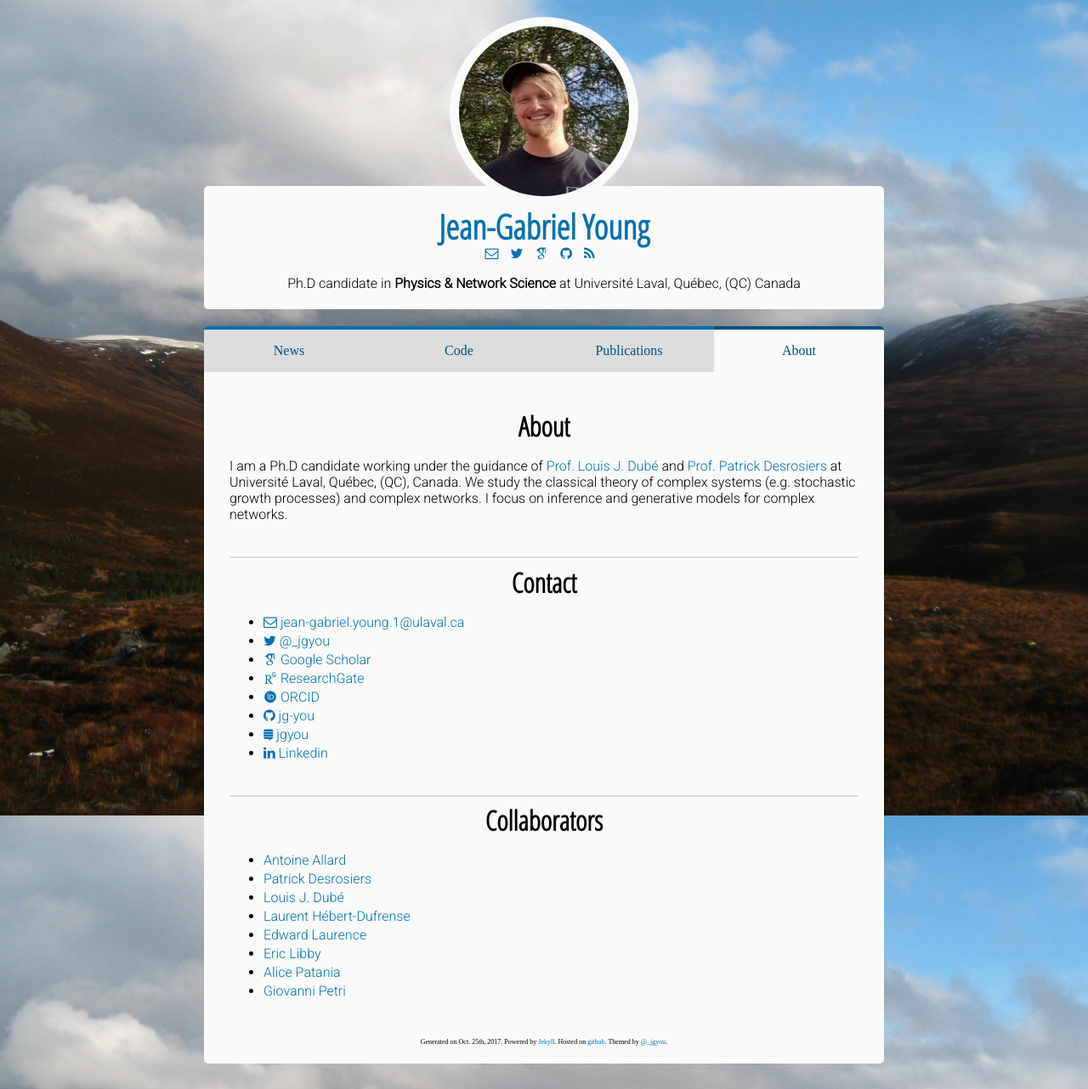
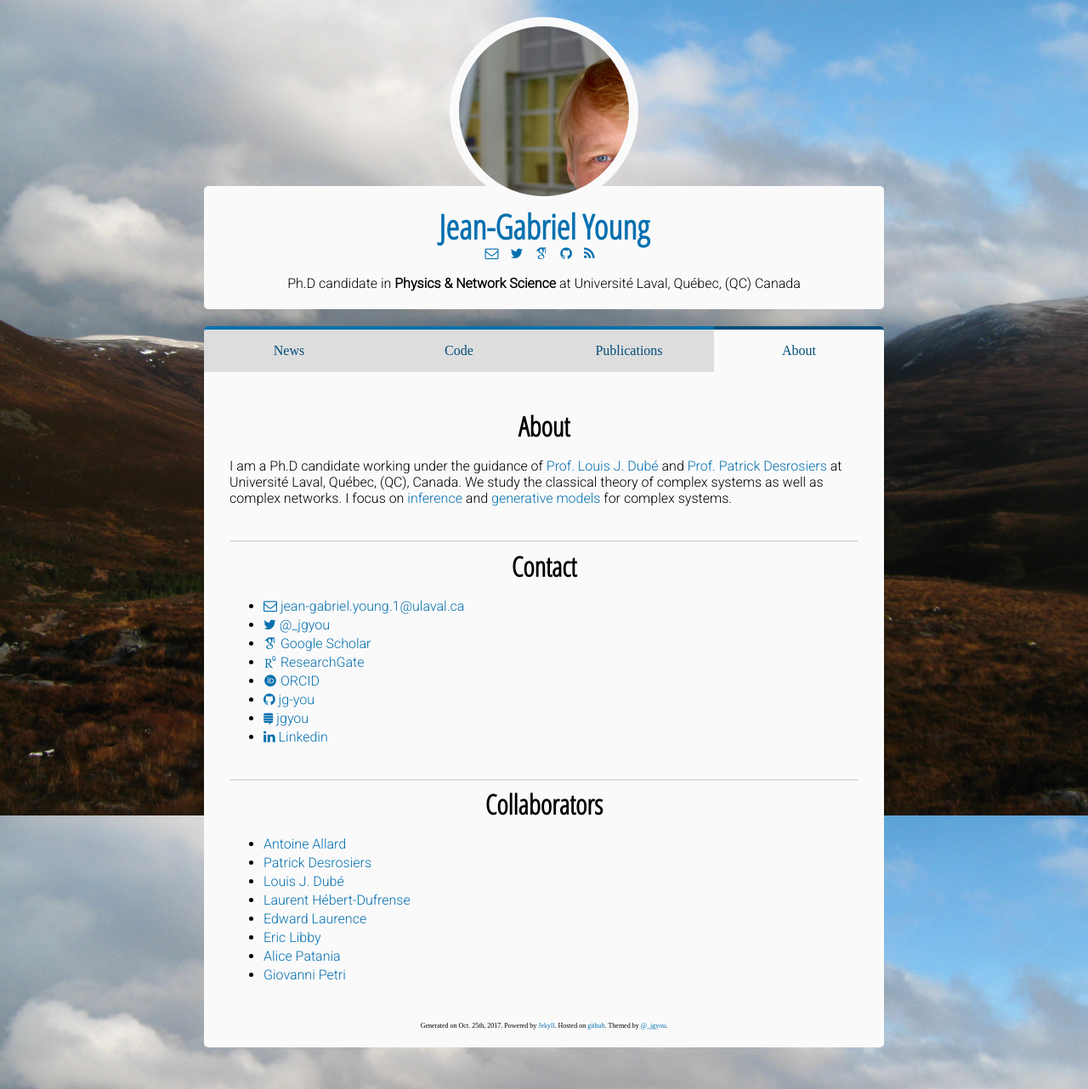
Before and after one commit to jg-you/jg-you.github.io, a Jekyll site: the page built from about.md, in a window 1280 px wide. Shown: the whole page at 85% size. Built offline with Jekyll 4.4.1, drawn with Linux system fonts in a browser that asks for light colours; some web fonts are replaced; comment, search, counter and statistics services are not loaded.

Commit message:
Update pic + about with links

```diff
--- a/about.md
+++ b/about.md
@@ -6,8 +6,8 @@ title: About
 ## About
 
 I am a Ph.D candidate working under the guidance of [Prof. Louis J. Dubé](http://www.dynamica.phy.ulaval.ca) and [Prof. Patrick Desrosiers](http://patrickdesrosier4.wixsite.com/patrickdesrosiers) at Université Laval, Québec, (QC), Canada.
-We study the classical theory of complex systems (e.g. stochastic growth processes) and complex networks.
-I focus on inference and generative models for complex networks.
+We study the classical theory of complex systems as well as complex networks.
+I focus on [inference](https://en.m.wikipedia.org/wiki/Statistical_inference) and [generative models](https://en.m.wikipedia.org/wiki/Generative_model) for complex systems.
 
 <div class="end-of-post"></div>
 
```
Also changed, not shown: img/jgyoung.png.
